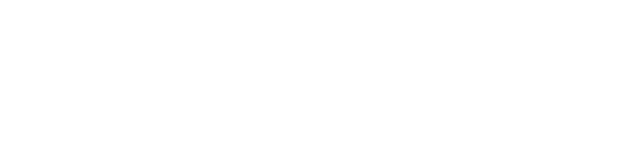
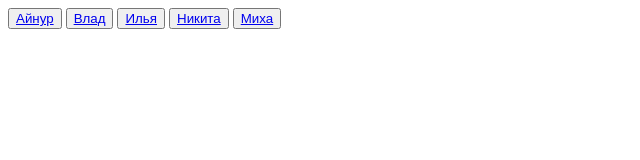
Before and after one commit to m3plyyy/test-project2, a plain HTML site: page index.html in a window 1280 px wide. Shown: the whole page, without its empty margins (0-640 px from the left). Drawn offline with Linux system fonts and the light colour scheme.

Commit message:
create index

```diff
--- a/index.html
+++ b/index.html
@@ -6,6 +6,20 @@
     <title>Document</title>
 </head>
 <body>
-
+    <button>
+        <a href="ainur.html">Айнур</a>
+    </button>
+     <button>
+        <a href="vegert.html">Влад</a>
+    </button>
+     <button>
+        <a href="ilya.html">Илья</a>
+    </button>
+     <button>
+        <a href="nikita1.html">Никита</a>
+    </button>
+     <button>
+        <a href="miha.html">Миха</a>
+    </button>
 </body>
 </html>
```
